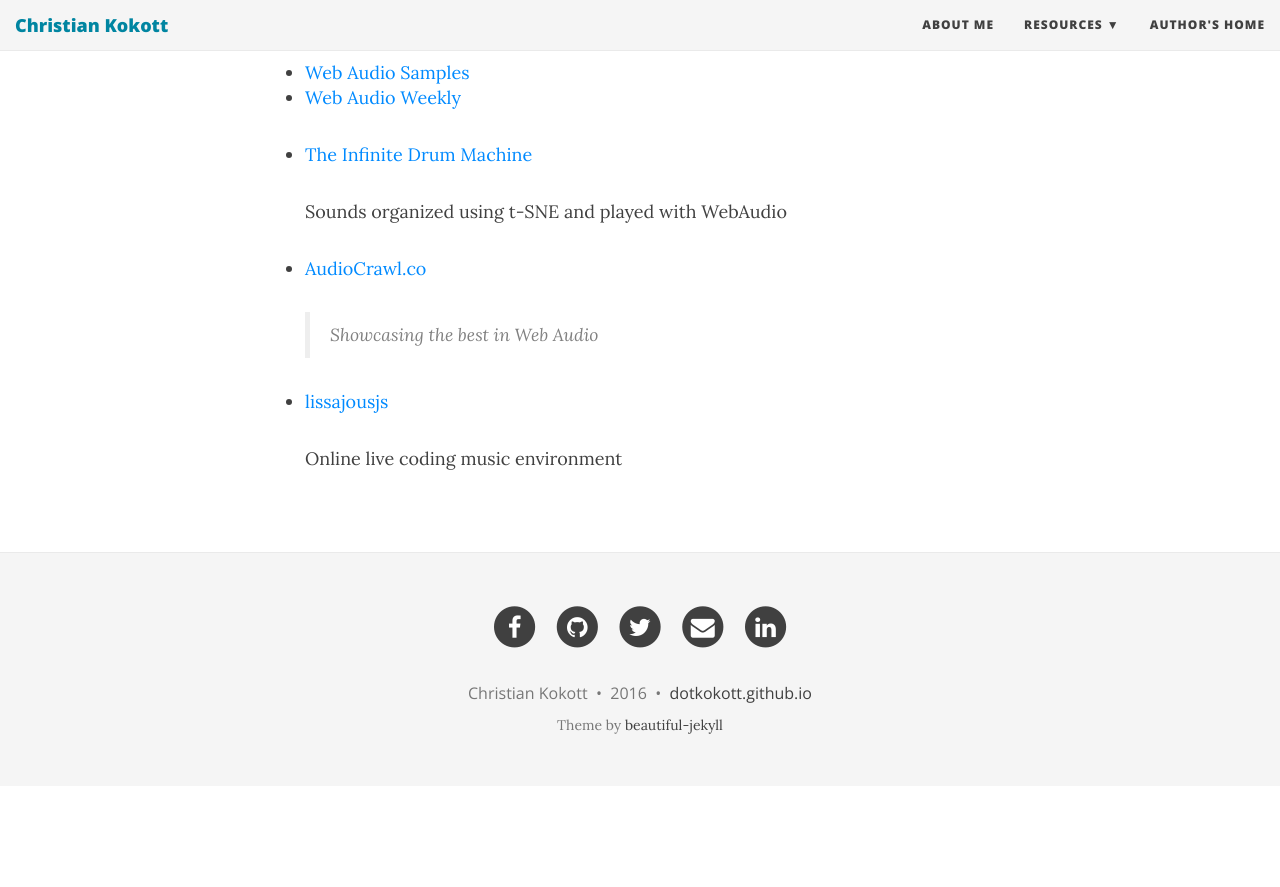
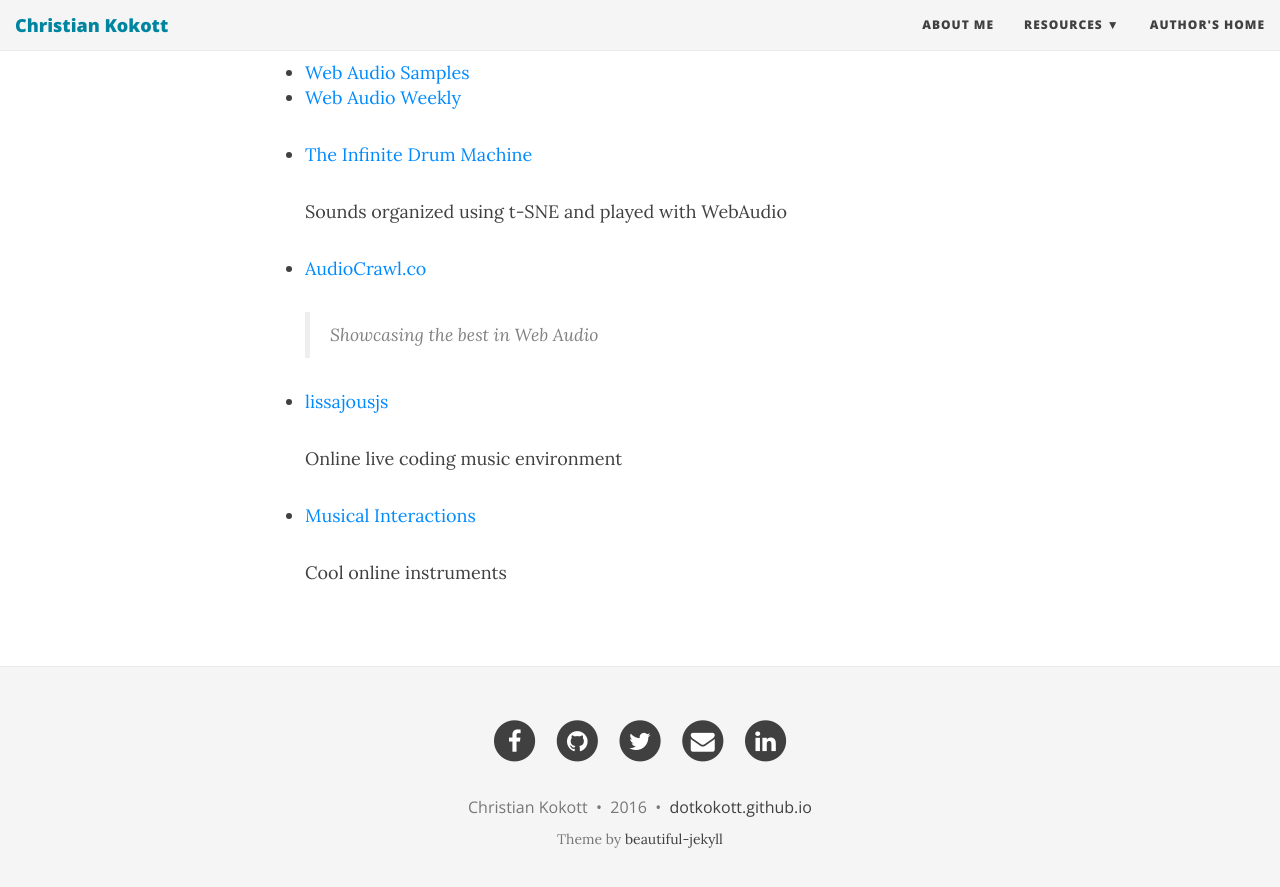
Before and after one commit to dotKokott/dotKokott.github.io, a Jekyll site: the page built from pages/resources/creativecoding.md, in a window 1280 px wide and 900 px high, scrolled down 1539 px. Shown: the top 887 px of the window. Built offline with Jekyll 4.4.1, drawn with Linux system fonts in a browser that asks for light colours; nearby versions of some CDN libraries; before the commit the page ends 2325 px from its top, so only the background shows below that.

Commit message:
Added Musical Interactions

```diff
--- a/pages/resources/creativecoding.md
+++ b/pages/resources/creativecoding.md
@@ -51,3 +51,7 @@
 * [lissajousjs](http://lissajousjs.com/)
 
   Online live coding music environment
+
+* [Musical Interactions](https://tympanus.net/Development/MusicalInteractions/)
+
+  Cool online instruments
```
